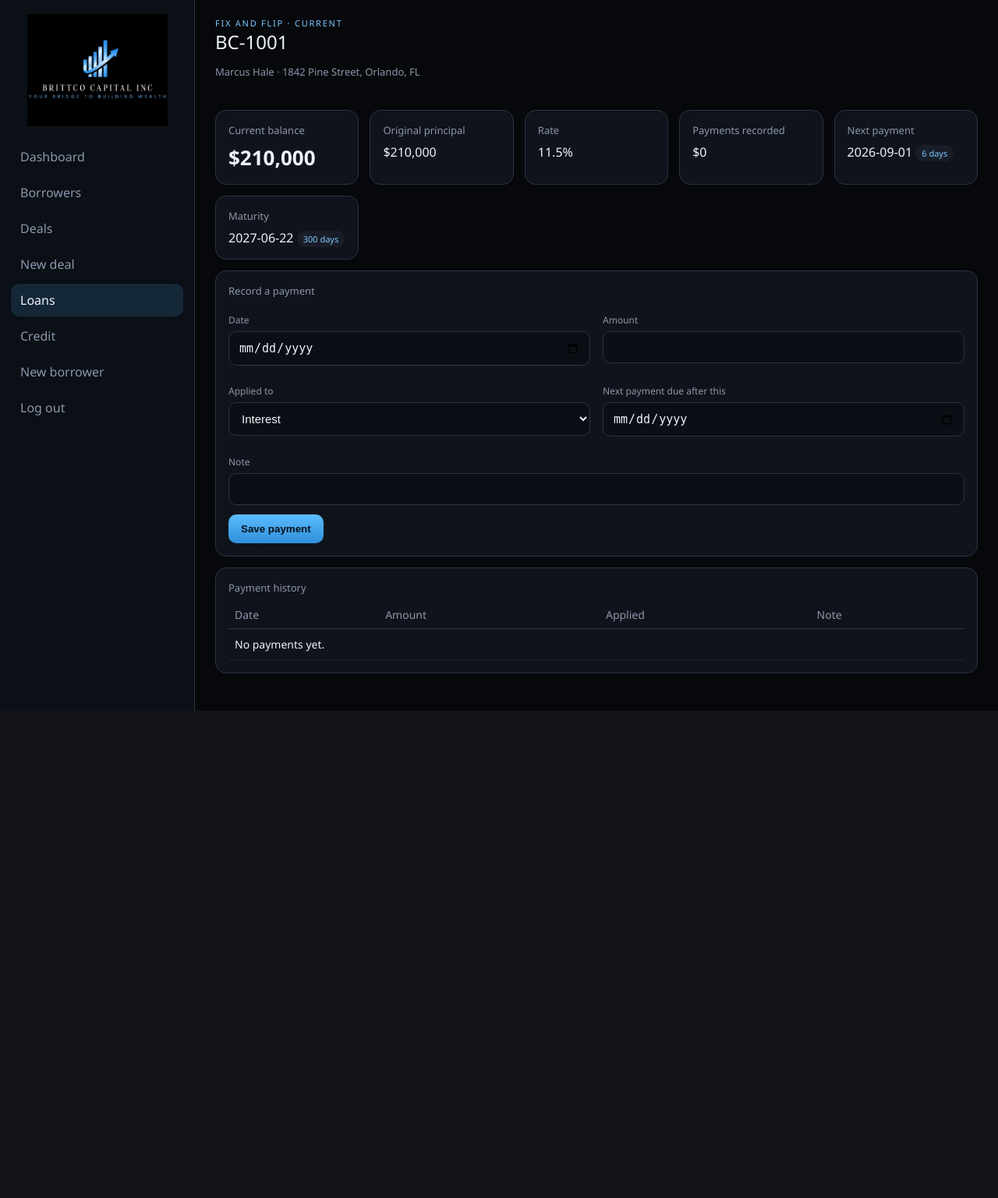
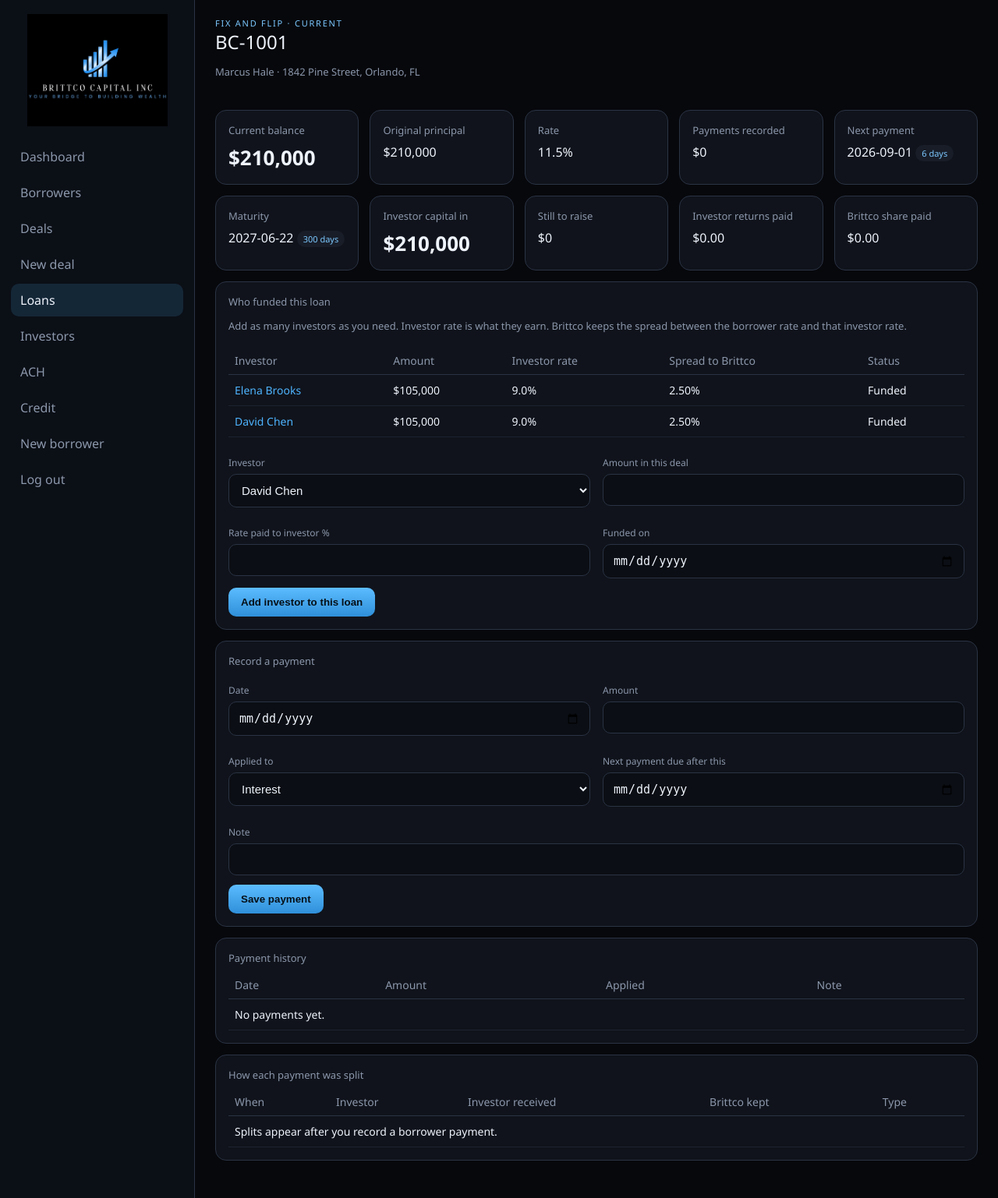
Before and after one commit to johnbritton76-bit/brittco-capital, a Flask app: page /loans/1 in a window 1280 px wide. Shown: the whole page at 78% size. Before the commit the page ends 912 px from the top, so only its background shows below. Run offline with Flask 3, Linux system fonts and the light colour scheme; the visitor is signed in with stand-in values (Sample User, id 1); data comes from the database, SQL or seed files in the repository; data that the repository does not hold is empty.

Commit message:
Add files via upload

```diff
--- a/app.py
+++ b/app.py
@@ -126,6 +126,47 @@ def init_db():
             audience TEXT,
             body TEXT
         );
+        CREATE TABLE IF NOT EXISTS investors (
+            id INTEGER PRIMARY KEY,
+            name TEXT,
+            entity_name TEXT,
+            email TEXT,
+            phone TEXT,
+            notes TEXT,
+            ach_status TEXT
+        );
+        CREATE TABLE IF NOT EXISTS participations (
+            id INTEGER PRIMARY KEY,
+            loan_id INTEGER,
+            investor_id INTEGER,
+            amount REAL,
+            investor_rate REAL,
+            status TEXT,
+            funded_on TEXT,
+            notes TEXT
+        );
+        CREATE TABLE IF NOT EXISTS distributions (
+            id INTEGER PRIMARY KEY,
+            payment_id INTEGER,
+            loan_id INTEGER,
+            investor_id INTEGER,
+            investor_amount REAL,
+            brittco_amount REAL,
+            kind TEXT,
+            created_at TEXT
+        );
+        CREATE TABLE IF NOT EXISTS ach_transfers (
+            id INTEGER PRIMARY KEY,
+            investor_id INTEGER,
+            borrower_id INTEGER,
+            loan_id INTEGER,
+            direction TEXT,
+            amount REAL,
+            status TEXT,
+            vendor TEXT,
+            notes TEXT,
+            created_at TEXT
+        );
         """
     )
     if not c.execute("SELECT 1 FROM staff").fetchone():
@@ -245,11 +286,43 @@ def init_db():
             ),
         )
         c.commit()
+    if not c.execute("SELECT 1 FROM investors").fetchone():
+        c.execute(
+            "INSERT INTO investors (name, entity_name, email, phone, notes, ach_status) VALUES (?,?,?,?,?,?)",
+            ("Elena Brooks", "Brooks Family Trust", "elena@example.com", "(407) 555-0177", "Repeat capital partner.", "Not connected"),
+        )
+        c.execute(
+            "INSERT INTO investors (name, entity_name, email, phone, notes, ach_status) VALUES (?,?,?,?,?,?)",
+            ("David Chen", "Chen Capital LLC", "david@example.com", "(813) 555-0114", "Prefers monthly interest ACH.", "Not connected"),
+        )
+        loan_row = c.execute("SELECT id, original_principal FROM loans ORDER BY id LIMIT 1").fetchone()
+        if loan_row:
+            half = (loan_row[1] or 210000) / 2
+            c.execute(
+                """INSERT INTO participations (loan_id, investor_id, amount, investor_rate, status, funded_on, notes)
+                   VALUES (?,?,?,?,?,?,?)""",
+                (loan_row[0], 1, half, 9.0, "Funded", date.today().isoformat(), "Sample 50% participation"),
+            )
+            c.execute(
+                """INSERT INTO participations (loan_id, investor_id, amount, investor_rate, status, funded_on, notes)
+                   VALUES (?,?,?,?,?,?,?)""",
+                (loan_row[0], 2, half, 9.0, "Funded", date.today().isoformat(), "Sample 50% participation"),
+            )
+        c.commit()
     c.close()
 
 
 # Initialize database when the app starts (works with gunicorn on Render)
 init_db()
+try:
+    _c = sqlite3.connect(DB_PATH)
+    cols = [r[1] for r in _c.execute("PRAGMA table_info(ach_transfers)")]
+    if cols and "borrower_id" not in cols:
+        _c.execute("ALTER TABLE ach_transfers ADD COLUMN borrower_id INTEGER")
+        _c.commit()
+    _c.close()
+except sqlite3.Error:
+    pass
 
 
 def staff_required(fn):
@@ -293,6 +366,58 @@ def days_until(s):
     if not d:
         return None
     return (d - date.today()).days
+
+
+def loan_stack(lid):
+    parts = db().execute(
+        """SELECT p.*, i.name AS investor_name, i.entity_name
+           FROM participations p JOIN investors i ON i.id=p.investor_id
+           WHERE p.loan_id=? ORDER BY p.id""",
+        (lid,),
+    ).fetchall()
+    funded = sum(money(p["amount"]) for p in parts)
+    return parts, funded
+
+
+def split_payment(loan, amount, applied_to):
+    """Split a borrower payment across investors vs Brittco."""
+    parts, funded = loan_stack(loan["id"])
+    borrower_rate = money(loan["rate"]) or 0
+    rows = []
+    if not parts or funded <= 0:
+        rows.append(
+            {
+                "investor_id": None,
+                "investor_name": "Unallocated / Brittco book",
+                "investor_amount": 0.0,
+                "brittco_amount": amount,
+            }
+        )
+        return rows
+    remaining = amount
+    for i, p in enumerate(parts):
+        share = amount * (money(p["amount"]) / funded)
+        if i == len(parts) - 1:
+            share = remaining
+        remaining -= share
+        inv_rate = money(p["investor_rate"])
+        if applied_to == "Principal":
+            inv_amt, brit_amt = share, 0.0
+        elif borrower_rate > 0 and inv_rate > 0:
+            inv_amt = share * (inv_rate / borrower_rate)
+            brit_amt = share - inv_amt
+        else:
+            inv_amt, brit_amt = share, 0.0
+        rows.append(
+            {
+                "investor_id": p["investor_id"],
+                "investor_name": p["investor_name"],
+                "investor_amount": round(inv_amt, 2),
+                "brittco_amount": round(brit_amt, 2),
+                "participation_id": p["id"],
+            }
+        )
+    return rows
 
 
 def loan_alerts():
@@ -853,14 +978,36 @@ def loan_detail(lid):
         "SELECT * FROM payments WHERE loan_id=? ORDER BY paid_on DESC, id DESC", (lid,)
     ).fetchall()
     paid = sum(money(p["amount"]) for p in payments)
+    parts, funded = loan_stack(lid)
+    dists = db().execute(
+        """SELECT d.*, i.name AS investor_name
+           FROM distributions d LEFT JOIN investors i ON i.id=d.investor_id
+           WHERE d.loan_id=? ORDER BY d.id DESC""",
+        (lid,),
+    ).fetchall()
+    inv_paid = sum(money(d["investor_amount"]) for d in dists)
+    brit_paid = sum(money(d["brittco_amount"]) for d in dists)
+    investors = db().execute("SELECT id, name FROM investors ORDER BY name").fetchall()
     perf = {
         "paid": paid,
         "due_in": days_until(loan["next_payment_due"]),
         "matures_in": days_until(loan["maturity_date"]),
         "remaining": money(loan["current_balance"]),
+        "funded": funded,
+        "gap": money(loan["original_principal"]) - funded,
+        "investor_paid": inv_paid,
+        "brittco_paid": brit_paid,
     }
     return render_template(
-        "loan_detail.html", title=loan["loan_number"], nav="loans", loan=loan, payments=payments, perf=perf
+        "loan_detail.html",
+        title=loan["loan_number"],
+        nav="loans",
+        loan=loan,
+        payments=payments,
+        perf=perf,
+        parts=parts,
+        dists=dists,
+        investors=investors,
     )
 
 
@@ -869,14 +1016,33 @@ def loan_detail(lid):
 def loan_payment(lid):
     f = request.form
     amt = money(f.get("amount"))
+    applied = f.get("applied_to") or "Interest"
     loan = db().execute("SELECT * FROM loans WHERE id=?", (lid,)).fetchone()
-    new_bal = max(0.0, money(loan["current_balance"]) - amt)
+    new_bal = money(loan["current_balance"])
+    if applied == "Principal":
+        new_bal = max(0.0, new_bal - amt)
     status = "Paid Off" if new_bal <= 0 else loan["status"]
     nxt = f.get("next_payment_due") or loan["next_payment_due"]
-    db().execute(
+    cur = db().execute(
         "INSERT INTO payments (loan_id, paid_on, amount, applied_to, note) VALUES (?,?,?,?,?)",
-        (lid, f.get("paid_on") or date.today().isoformat(), amt, f.get("applied_to") or "Interest", f.get("note")),
+        (lid, f.get("paid_on") or date.today().isoformat(), amt, applied, f.get("note")),
     )
+    pay_id = cur.lastrowid
+    for row in split_payment(loan, amt, applied):
+        db().execute(
+            """INSERT INTO distributions
+            (payment_id, loan_id, investor_id, investor_amount, brittco_amount, kind, created_at)
+            VALUES (?,?,?,?,?,?,?)""",
+            (
+                pay_id,
+                lid,
+                row["investor_id"],
+                row["investor_amount"],
+                row["brittco_amount"],
+                applied,
+                datetime.now().isoformat(timespec="minutes"),
+            ),
+        )
     db().execute(
         "UPDATE loans SET current_balance=?, status=?, next_payment_due=? WHERE id=?",
         (new_bal, status, nxt, lid),
@@ -935,6 +1101,148 @@ def credit_pull():
     return redirect(url_for("credit"))
 
 
+@app.route("/investors")
+@staff_required
+def investors():
+    rows = db().execute("SELECT * FROM investors ORDER BY name").fetchall()
+    out = []
+    for r in rows:
+        d = dict(r)
+        stats = db().execute(
+            """SELECT COALESCE(SUM(amount),0) deployed, COUNT(*) n
+               FROM participations WHERE investor_id=? AND status!='Closed'""",
+            (r["id"],),
+        ).fetchone()
+        earned = db().execute(
+            "SELECT COALESCE(SUM(investor_amount),0) t FROM distributions WHERE investor_id=?",
+            (r["id"],),
+        ).fetchone()["t"]
+        d["deployed"] = stats["deployed"]
+        d["deals"] = stats["n"]
+        d["earned"] = earned
+        out.append(d)
+    return render_template("investors.html", title="Investors", nav="investors", investors=out)
+
+
+@app.route("/investors/new", methods=["GET", "POST"])
+@staff_required
+def investor_new():
+    if request.method == "POST":
+        f = request.form
+        db().execute(
+            """INSERT INTO investors (name, entity_name, email, phone, notes, ach_status)
+               VALUES (?,?,?,?,?,?)""",
+            (f.get("name"), f.get("entity_name"), f.get("email"), f.get("phone"), f.get("notes"), "Not connected"),
+        )
+        db().commit()
+        return redirect(url_for("investors"))
+    return render_template("investor_form.html", title="New investor", nav="investors")
+
+
+@app.route("/investors/<int:iid>")
+@staff_required
+def investor_detail(iid):
+    inv = db().execute("SELECT * FROM investors WHERE id=?", (iid,)).fetchone()
+    parts = db().execute(
+        """SELECT p.*, l.loan_number, l.property_address, l.rate AS borrower_rate, l.status AS loan_status
+           FROM participations p JOIN loans l ON l.id=p.loan_id
+           WHERE p.investor_id=? ORDER BY p.id DESC""",
+        (iid,),
+    ).fetchall()
+    dists = db().execute(
+        """SELECT d.*, l.loan_number FROM distributions d
+           JOIN loans l ON l.id=d.loan_id WHERE d.investor_id=? ORDER BY d.id DESC""",
+        (iid,),
+    ).fetchall()
+    ach = db().execute(
+        "SELECT * FROM ach_transfers WHERE investor_id=? ORDER BY id DESC", (iid,)
+    ).fetchall()
+    return render_template(
+        "investor_detail.html",
+        title=inv["name"],
+        nav="investors",
+        inv=inv,
+        parts=parts,
+        dists=dists,
+        ach=ach,
+        dwolla_ready=bool(os.environ.get("ACH_API_KEY")),
+    )
+
+
+@app.route("/loans/<int:lid>/participate", methods=["POST"])
+@staff_required
+def add_participation(lid):
+    f = request.form
+    db().execute(
+        """INSERT INTO participations (loan_id, investor_id, amount, investor_rate, status, funded_on, notes)
+           VALUES (?,?,?,?,?,?,?)""",
+        (
+            lid,
+            int(f["investor_id"]),
+            money(f.get("amount")),
+            money(f.get("investor_rate")),
+            f.get("status") or "Funded",
+            f.get("funded_on") or date.today().isoformat(),
+            f.get("notes"),
+        ),
+    )
+    db().commit()
+    return redirect(url_for("loan_detail", lid=lid))
+
+
+@app.route("/ach", methods=["GET", "POST"])
+@staff_required
+def ach():
+    if request.method == "POST":
+        f = request.form
+        vendor = "Dwolla" if os.environ.get("ACH_API_KEY") else "Manual / pending bank"
+        lid = int(f["loan_id"]) if f.get("loan_id") else None
+        bid = int(f["borrower_id"]) if f.get("borrower_id") else None
+        if lid and not bid:
+            row = db().execute("SELECT borrower_id FROM loans WHERE id=?", (lid,)).fetchone()
+            bid = row["borrower_id"] if row else None
+        db().execute(
+            """INSERT INTO ach_transfers
+            (investor_id, borrower_id, loan_id, direction, amount, status, vendor, notes, created_at)
+            VALUES (?,?,?,?,?,?,?,?,?)""",
+            (
+                None,
+                bid,
+                lid,
+                "Debit borrower (loan payment)",
+                money(f.get("amount")),
+                "Queued" if os.environ.get("ACH_API_KEY") else "Recorded — collect at bank or connect processor",
+                vendor,
+                f.get("notes"),
+                datetime.now().isoformat(timespec="minutes"),
+            ),
+        )
+        db().commit()
+        return redirect(url_for("ach"))
+    transfers = db().execute(
+        """SELECT t.*, b.name AS borrower_name, l.loan_number
+           FROM ach_transfers t
+           LEFT JOIN borrowers b ON b.id=t.borrower_id
+           LEFT JOIN loans l ON l.id=t.loan_id
+           ORDER BY t.id DESC"""
+    ).fetchall()
+    borrowers = db().execute("SELECT id, name FROM borrowers ORDER BY name").fetchall()
+    loans = db().execute(
+        """SELECT l.id, l.loan_number, l.property_address, b.name AS borrower_name
+           FROM loans l JOIN borrowers b ON b.id=l.borrower_id
+           ORDER BY l.id DESC"""
+    ).fetchall()
+    return render_template(
+        "ach.html",
+        title="ACH collections",
+        nav="ach",
+        transfers=transfers,
+        borrowers=borrowers,
+        loans=loans,
+        vendor_ready=bool(os.environ.get("ACH_API_KEY")),
+    )
+
+
 @app.route("/cron/reminders")
 def cron_reminders():
     expected = os.environ.get("CRON_SECRET", "brittco-cron")
--- a/templates/base.html
+++ b/templates/base.html
@@ -15,6 +15,8 @@
       <a href="{{ url_for('deals') }}" class="{{ 'active' if nav=='deals' else '' }}">Deals</a>
       <a href="{{ url_for('deal_new') }}" class="{{ 'active' if nav=='newdeal' else '' }}">New deal</a>
       <a href="{{ url_for('loans') }}" class="{{ 'active' if nav=='loans' else '' }}">Loans</a>
+      <a href="{{ url_for('investors') }}" class="{{ 'active' if nav=='investors' else '' }}">Investors</a>
+      <a href="{{ url_for('ach') }}" class="{{ 'active' if nav=='ach' else '' }}">ACH</a>
       <a href="{{ url_for('credit') }}" class="{{ 'active' if nav=='credit' else '' }}">Credit</a>
       <a href="{{ url_for('borrower_new') }}" class="{{ 'active' if nav=='newborrower' else '' }}">New borrower</a>
       <a href="{{ url_for('logout') }}">Log out</a>
--- a/templates/loan_detail.html
+++ b/templates/loan_detail.html
@@ -23,7 +23,42 @@
       {% if perf.matures_in is not none %}<span class="badge">{{ perf.matures_in }} days</span>{% endif %}
     </div>
   </div>
+  <div class="card"><h3>Investor capital in</h3><div class="n">${{ "{:,.0f}".format(perf.funded) }}</div></div>
+  <div class="card"><h3>Still to raise</h3><div>${{ "{:,.0f}".format(perf.gap) }}</div></div>
+  <div class="card"><h3>Investor returns paid</h3><div>${{ "{:,.2f}".format(perf.investor_paid) }}</div></div>
+  <div class="card"><h3>Brittco share paid</h3><div>${{ "{:,.2f}".format(perf.brittco_paid) }}</div></div>
 </div>
+
+<div class="card" style="margin-top:14px">
+  <h3>Who funded this loan</h3>
+  <p class="hint">Add as many investors as you need. Investor rate is what they earn. Brittco keeps the spread between the borrower rate and that investor rate.</p>
+  <table class="table">
+    <tr><th>Investor</th><th>Amount</th><th>Investor rate</th><th>Spread to Brittco</th><th>Status</th></tr>
+    {% for p in parts %}
+    <tr>
+      <td><a href="{{ url_for('investor_detail', iid=p.investor_id) }}">{{ p.investor_name }}</a></td>
+      <td>${{ "{:,.0f}".format(p.amount or 0) }}</td>
+      <td>{{ p.investor_rate }}%</td>
+      <td>{{ "%.2f"|format((loan.rate or 0) - (p.investor_rate or 0)) }}%</td>
+      <td>{{ p.status }}</td>
+    </tr>
+    {% else %}
+    <tr><td colspan="5">No investors on this loan yet.</td></tr>
+    {% endfor %}
+  </table>
+  <form method="post" action="{{ url_for('add_participation', lid=loan.id) }}" class="form-grid" style="margin-top:12px">
+    <div><label>Investor</label>
+      <select name="investor_id" required>
+        {% for i in investors %}<option value="{{ i.id }}">{{ i.name }}</option>{% endfor %}
+      </select>
+    </div>
+    <div><label>Amount in this deal</label><input name="amount" type="number" step="0.01" required></div>
+    <div><label>Rate paid to investor %</label><input name="investor_rate" type="number" step="0.01" required></div>
+    <div><label>Funded on</label><input name="funded_on" type="date"></div>
+    <div class="span-2"><button class="btn" type="submit">Add investor to this loan</button></div>
+  </form>
+</div>
+
 <div class="card" style="margin-top:14px">
   <h3>Record a payment</h3>
   <form method="post" action="{{ url_for('loan_payment', lid=loan.id) }}" class="form-grid">
@@ -53,4 +88,21 @@
     {% endfor %}
   </table>
 </div>
+<div class="card" style="margin-top:14px">
+  <h3>How each payment was split</h3>
+  <table class="table">
+    <tr><th>When</th><th>Investor</th><th>Investor received</th><th>Brittco kept</th><th>Type</th></tr>
+    {% for d in dists %}
+    <tr>
+      <td>{{ d.created_at }}</td>
+      <td>{{ d.investor_name or "Brittco book" }}</td>
+      <td>${{ "{:,.2f}".format(d.investor_amount or 0) }}</td>
+      <td>${{ "{:,.2f}".format(d.brittco_amount or 0) }}</td>
+      <td>{{ d.kind }}</td>
+    </tr>
+    {% else %}
+    <tr><td colspan="5">Splits appear after you record a borrower payment.</td></tr>
+    {% endfor %}
+  </table>
+</div>
 {% endblock %}
```
Also changed, not shown: templates/ach.html (added, +45 -0 lines), templates/investor_detail.html (added, +42 -0 lines), templates/investor_form.html (added, +12 -0 lines), templates/investors.html (added, +22 -0 lines).
